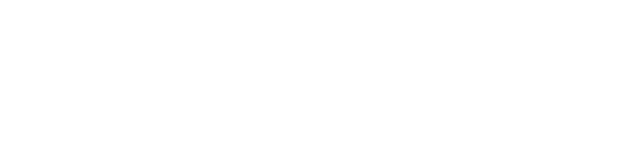
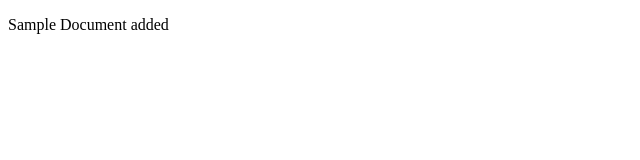
Before and after one commit to snejekar/trial, a plain HTML site: page index.html in a window 1280 px wide. Shown: the whole page, without its empty margins (0-640 px from the left). Drawn offline with Linux system fonts and the light colour scheme.

Commit message:
changes made

```diff
--- a/index.html
+++ b/index.html
@@ -4,9 +4,9 @@
     <meta charset="UTF-8">
     <meta name="viewport" content="width=device-width, initial-scale=1.0">
     <meta http-equiv="X-UA-Compatible" content="ie=edge">
-    <title>Sample Document added</title>
+    <title>Document</title>
 </head>
 <body>
-
+    <p>Sample Document added</p>
 </body>
 </html>
```
